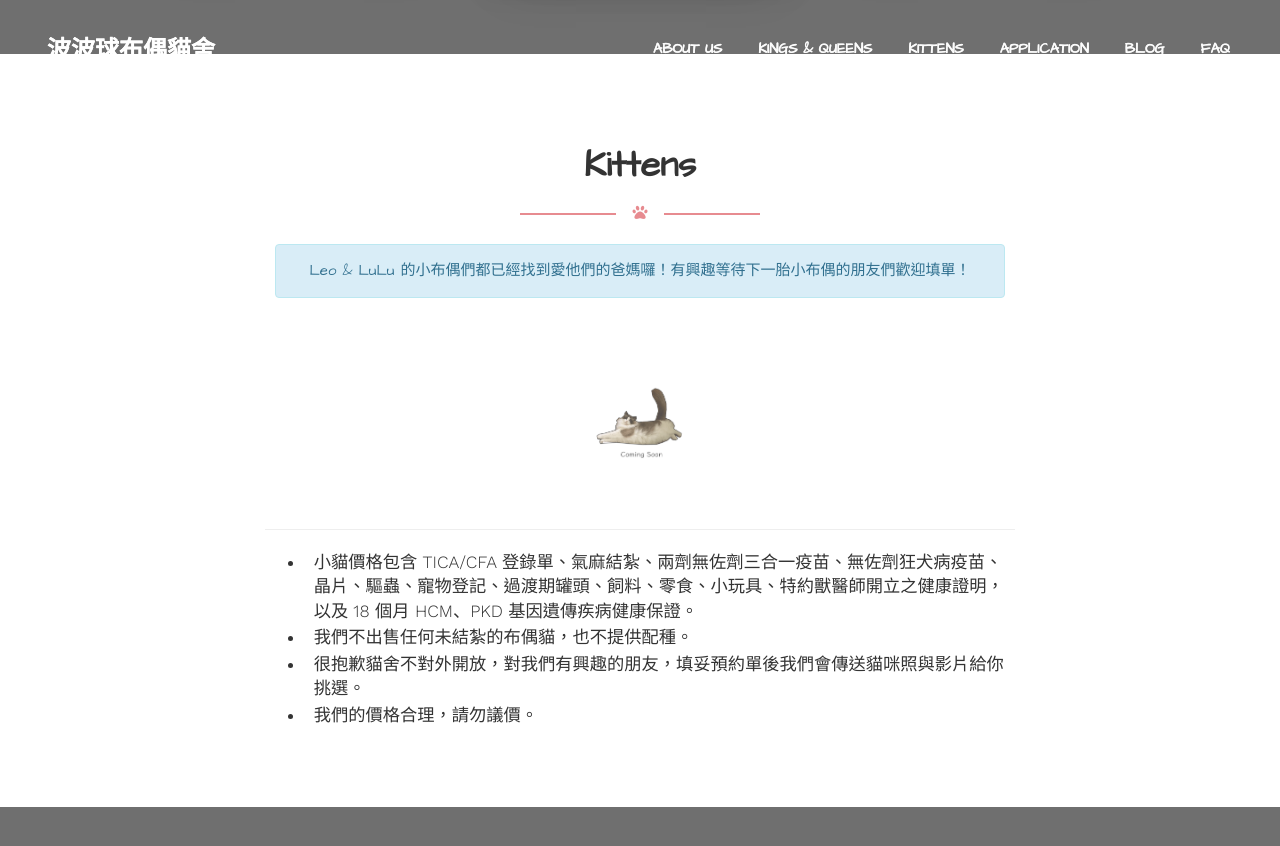
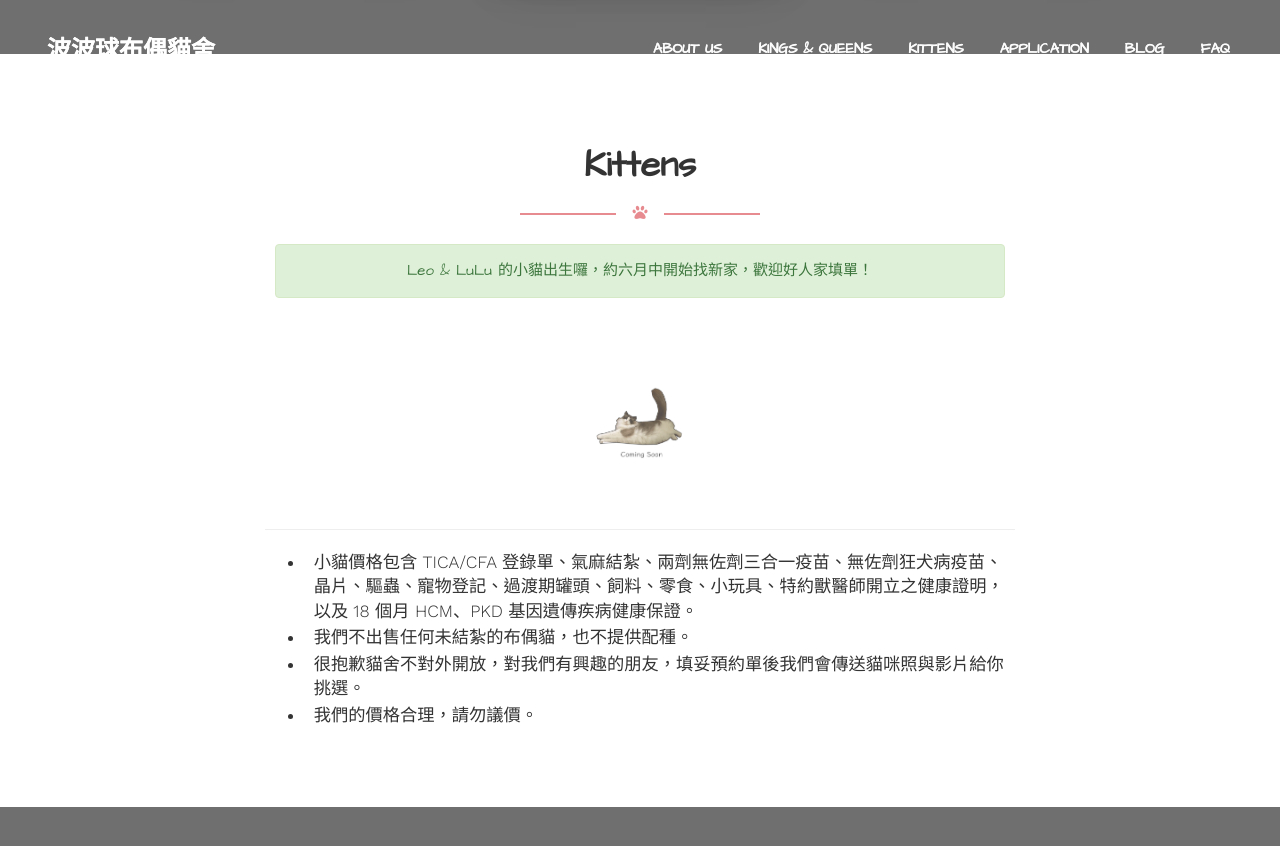
Before and after one commit to furballizeragdolls/furballizeragdolls.github.io, a Jekyll site: the page built from index.html, in a window 1280 px wide and 900 px high, scrolled down 3903 px. Shown: the top 846 px of the window. Built offline with Jekyll 4.4.1, drawn with Linux system fonts in a browser that asks for light colours; nearby versions of some CDN libraries; some web fonts are replaced; comment, search, counter and statistics services are not loaded; some of the changed text lies outside the part shown.

Commit message:
Update message

```diff
--- a/index.html
+++ b/index.html
@@ -222,8 +222,10 @@ layout: index
         <div class="title-area">
             <h2>Kittens</h2>
             <div class="separator separator-danger"><i class="fas fa-paw"></i></div>
-            <div class="alert alert-info" role="alert">
-                Leo & LuLu 的小布偶們都已經找到愛他們的爸媽囉！有興趣等待下一胎小布偶的朋友們歡迎填單！
+            <!-- <div class="alert alert-info" role="alert"> -->
+            <div class="alert alert-success" role="alert">
+            <!-- <div class="alert alert-danger" role="alert"> -->
+                Leo & LuLu 的小貓出生囉，約六月中開始找新家，歡迎好人家填單！
             </div>
         </div>
 
@@ -263,7 +265,7 @@ layout: index
                 <h2 class="text-white">Application</h2>
                 <div class="separator line-separator"><i class="fas fa-paw"></i></div>
                 <p class="description">
-                    感謝您對波波球布偶貓的喜愛，我們的價格依照小貓條件而定，最低讓渡價為新台幣六萬。在您決定詢問小貓前，請先瀏覽過我們的合約。合約內容分為兩個部分，各別是健康保證與買方須知，請您同意合約內容再填詢問單。這份合約的目的並不是為了拿來為難準家長們的，而是希望喜歡布偶貓的你可以做到把我們的寶貝當作一輩子的家人，用心愛護，不離不棄。如果你是真心喜愛我們的小貓，這份合約並不會對你造成任何影響與約束。
+                    感謝您對波波球布偶貓的喜愛！我們的價格依照小貓條件而定，最低讓渡價為新台幣六萬元。在您決定詢問小貓前，請先瀏覽過我們的合約。合約內容分為兩個部分，各別是健康保證與買方須知，詳讀內容並確認同意後再進行問卷調查。這份合約與問卷調查的目的並不是為了拿來為難準家長們的，而是希望您可以幫助我們將合適的小貓配對給您。如果您是真心喜愛我們的小貓，也願意做到把我們的寶貝當作一輩子的家人，用心愛護，不離不棄，我們相信這份合約與問卷並不會對您造成任何影響與約束。
                 </p>
             </div>
             <div class="button-get-started">
```
